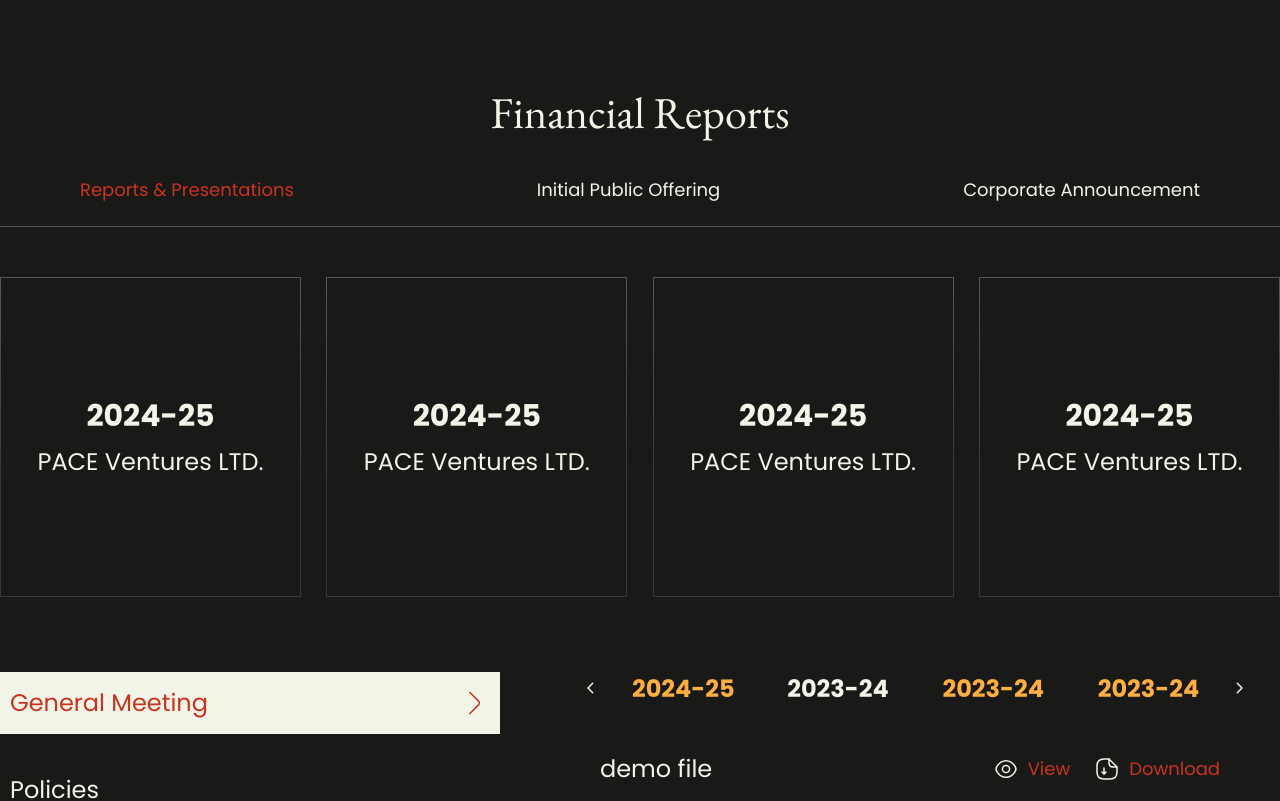
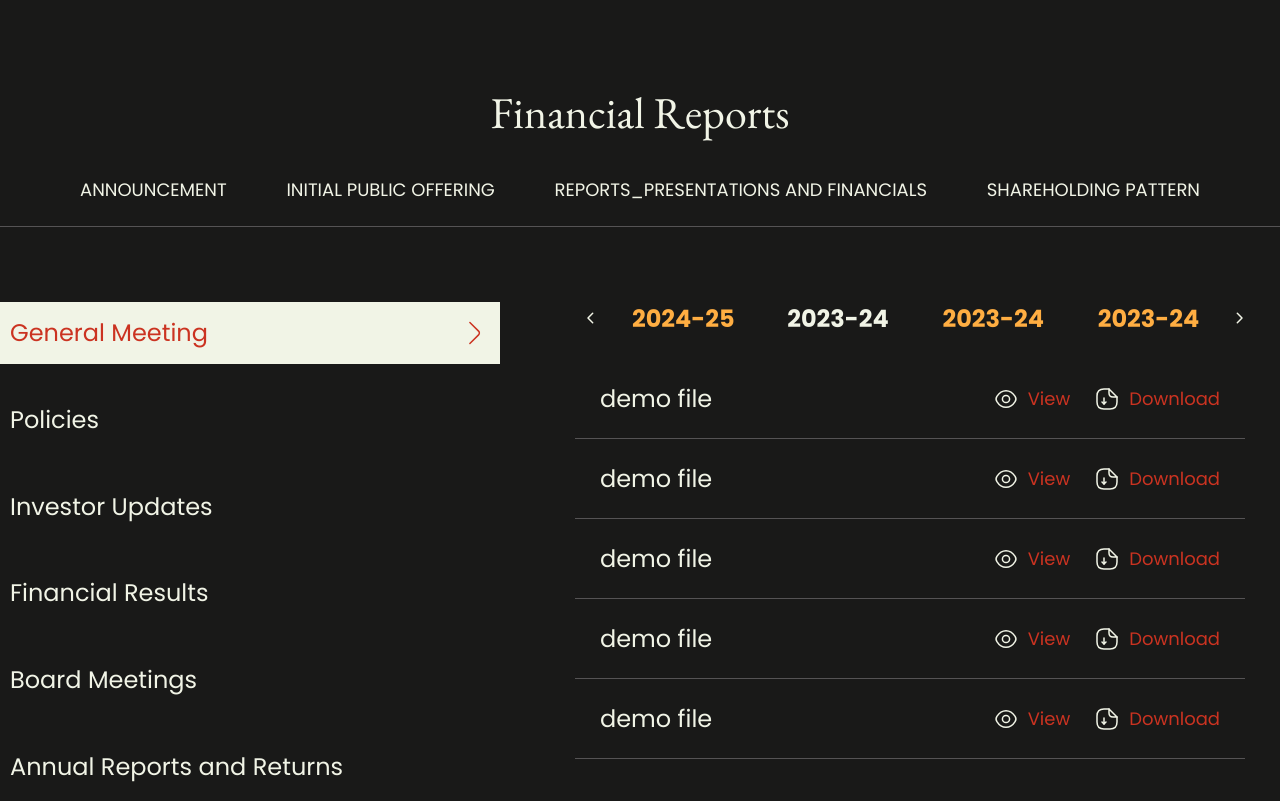
Before and after one commit to TarunRajpurohit123/pace-bussiness-website, a Next.js app in the folder pace-website/: page /investors in a window 1280 px wide. Shown: the part 880-1681 px from the top of the page. Built offline with nearby package versions, Linux system fonts and the light colour scheme.

Commit message:
investor reportor section tab dynamic with js file

```diff
--- a/pace-website/src/components/components/ReportSection.jsx
+++ b/pace-website/src/components/components/ReportSection.jsx
@@ -9,6 +9,8 @@ import "swiper/css/pagination";
 import CircleArrowPrevIcon from "@/components/svgs/CircleArrowPrevIcon";
 import CircleArrowNextIcon from "@/components/svgs/CircleArrowNextIcon";
 import YearBox from "./YearBox";
+import { mainTabs } from "@/json/reportsData";
+import uniqid from "uniqid";
 
 export default function ReportSection() {
   const [currentTab, setCurrentTab] = useState(1);
@@ -19,40 +21,29 @@ export default function ReportSection() {
         <div className="report__section__top">
           <h1 className="report__section__heading">Financial Reports</h1>
           <div className="report__tab__header page-width">
+            {mainTabs?.map((mainTab) => {
+              return (
                 <button
-              style={currentTab === 1 ? { color: "var(--red)" } : {}}
+                  key={uniqid(mainTab?.key)}
+                  style={
+                    currentTab === mainTab?.key ? { color: "var(--red)" } : {}
+                  }
                   className="report_tab_btn"
                   onClick={() => {
-                setCurrentTab(1);
+                    setCurrentTab(mainTab?.key);
                   }}
                 >
-              Reports & Presentations
+                  {mainTab?.name}
                 </button>
-            <button
-              style={currentTab === 2 ? { color: "var(--red)" } : {}}
-              className="report_tab_btn"
-              onClick={() => {
-                setCurrentTab(2);
-              }}
-            >
-              Initial Public Offering
-            </button>
-            <button
-              style={currentTab === 3 ? { color: "var(--red)" } : {}}
-              className="report_tab_btn"
-              onClick={() => {
-                setCurrentTab(3);
-              }}
-            >
-              Corporate Announcement
-            </button>
+              );
+            })}
           </div>
-          <div className="page-width pt-[5rem] flex justify-between">
+          {/* <div className="page-width pt-[5rem] flex justify-between">
             <YearBox />
             <YearBox />
             <YearBox />
             <YearBox />
-          </div>
+          </div> */}
         </div>
         <main className="report__main__section page-width flex justify-between">
           {/* sidebar */}
--- a/pace-website/src/json/reportsData.js
+++ b/pace-website/src/json/reportsData.js
@@ -1,8 +1,16 @@
+const mainTabs = [
+  { name: "ANNOUNCEMENT", key: "ANNOUNCEMENT" },
+  { name: "INITIAL PUBLIC OFFERING", key: "IPO" },
+  { name: "REPORTS_PRESENTATIONS AND FINANCIALS", key: "RPAF" },
+  { name: "SHAREHOLDING PATTERN", key: "SP" },
+];
+
 const reportsData = [
   {
     id: 1,
-    uniq: "annoucemnet",
+    uniq: "ANNOUNCEMENT",
     tab: "ANNOUNCEMENT",
+    type: "SYD",
     sidebar: [
       {
         type: "CLOSURE OF TRADING WINDOW",
@@ -438,7 +446,8 @@ const reportsData = [
   },
   {
     id: 2,
-    uniq: "ipo",
+    uniq: "IPO",
+    type: "D",
     tab: "INITIAL PUBLIC OFFERING",
     sidebar: [
       {
@@ -457,7 +466,8 @@ const reportsData = [
   },
   {
     id: 3,
-    uniq: "rpf",
+    uniq: "RPAF",
+    type: "SIYD",
     tab: "REPORTS_PRESENTATIONS AND FINANCIALS",
     sidebar: [
       {
@@ -673,7 +683,8 @@ const reportsData = [
   },
   {
     id: 4,
-    uniq: "sp",
+    uniq: "SP",
+    type: "YD",
     tab: "SHAREHOLDING PATTERN",
     sidebar: [
       {
@@ -728,37 +739,4 @@ const reportsData = [
   },
 ];
 
-const financialCalender = [
-  {
-    month: "January",
-    year: 2024,
-    name: "Publications of Key Figures2023",
-    time: "Tuesday, January 23, 2024",
-  },
-  {
-    month: "March",
-    year: 2024,
-    name: "Publications of Key Figures2023",
-    time: "Tuesday, January 23, 2024",
-  },
-  {
-    month: "April",
-    year: 2024,
-    name: "Publications of Key Figures2023",
-    time: "Tuesday, January 23, 2024",
-  },
-  {
-    month: "July",
-    year: 2024,
-    name: "Publications of Key Figures2023",
-    time: "Tuesday, January 23, 2024",
-  },
-  {
-    month: "November",
-    year: 2024,
-    name: "Publications of Key Figures2023",
-    time: "Tuesday, January 23, 2024",
-  },
-];
-
-export { reportsData, financialCalender };
+export { reportsData, mainTabs };
```
Lines whose indentation alone changed are shown as unchanged.
